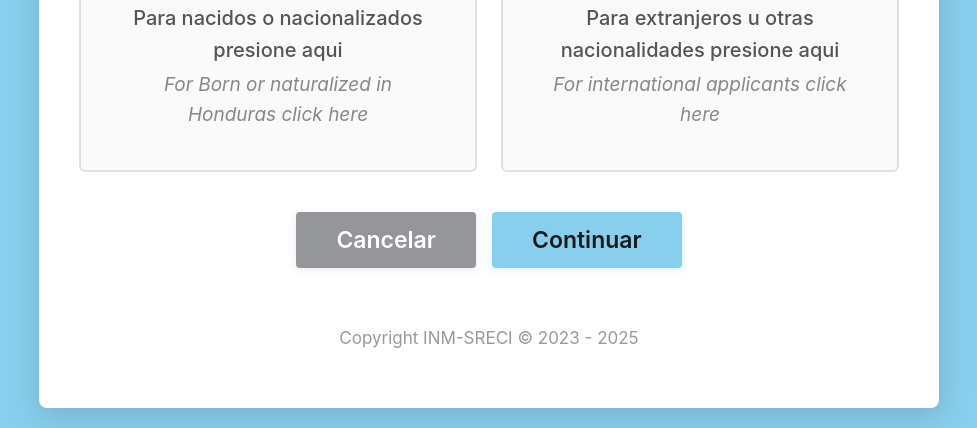
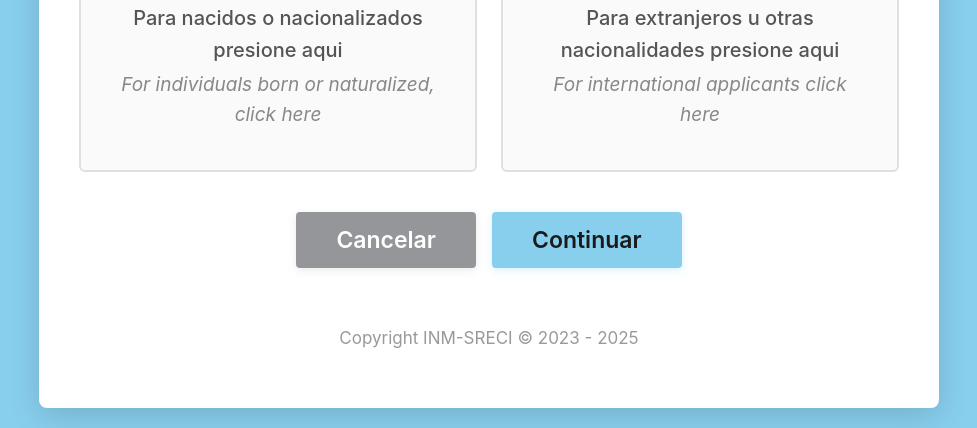
Before and after one commit to jmanzur1990/demo-seleccion-tipo-solicitante, a plain HTML site: page index.html in a window 1280 px wide. Shown: the part 416-844 px from the top of the page, without its empty margins (151-1128 px from the left). Drawn offline with Linux system fonts and the light colour scheme; a web font is replaced by a local one.

Commit message:
Actualizar texto en index.html para mayor claridad en la sección de nacionalidad. Se modificó la frase en inglés para especificar "For individuals born or naturalized, click here".

```diff
--- a/index.html
+++ b/index.html
@@ -370,7 +370,7 @@
                             <span class="spanish-text">Para nacidos o
                                 nacionalizados
                                 presione aqui</span>
-                            <span class="english-text">For Born or naturalized in Honduras click here</span>
+                            <span class="english-text">For individuals born or naturalized, click here</span>
                         </p>
                     </div>
                     <div class="checkmark"></div>
```
